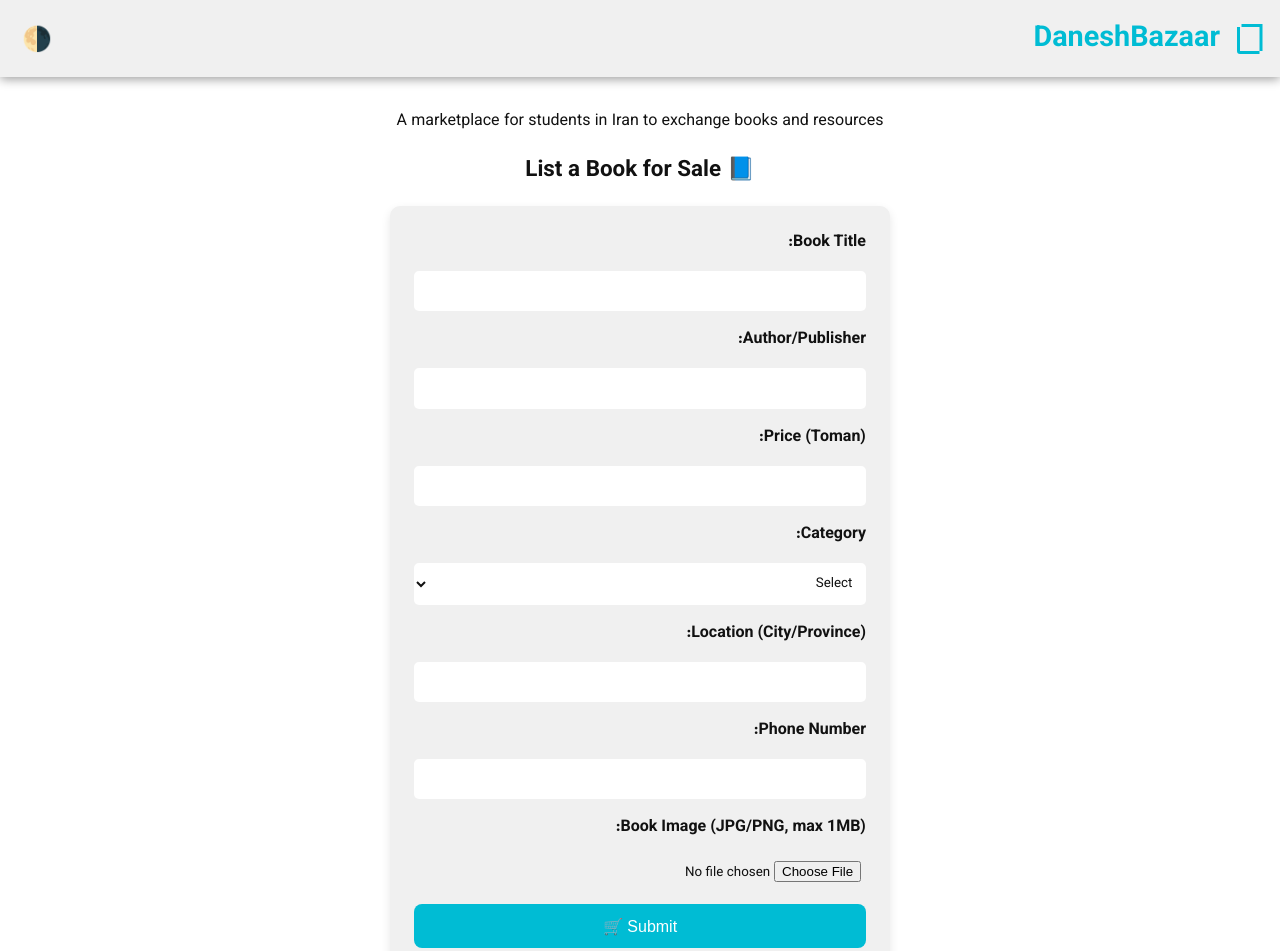
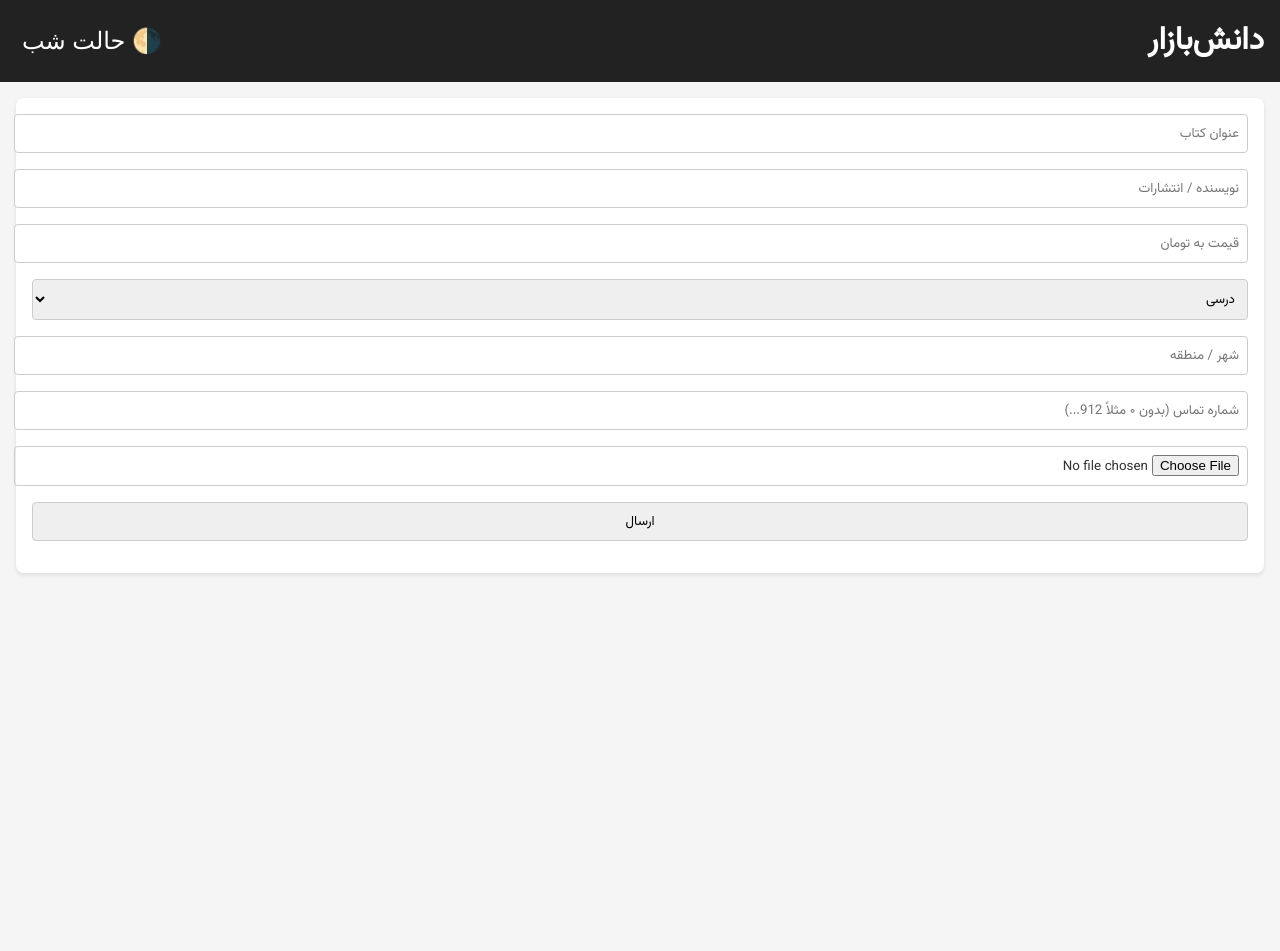
Before and after one commit to daneshbazaaradmin/Daneshbaazar-, a plain HTML site: page index.html in a window 1280 px wide. Shown: the top 951 px of the page. After the commit the page ends 800 px from the top, so only its background shows below. Drawn offline with Linux system fonts and the light colour scheme.

Commit message:
Update index.html

```diff
--- a/index.html
+++ b/index.html
@@ -1,190 +1,102 @@
 <!DOCTYPE html>
-<html lang="en" dir="rtl">
+<html lang="fa" dir="rtl">
 <head>
-  <meta charset="UTF-8" />
-  <meta name="viewport" content="width=device-width, initial-scale=1.0"/>
-  <title>DaneshBazaar</title>
-  <link href="https://fonts.googleapis.com/css2?family=Vazirmatn:wght@400;700&display=swap" rel="stylesheet">
+  <meta charset="UTF-8">
+  <meta name="viewport" content="width=device-width, initial-scale=1.0">
+  <title>دانش‌بازار</title>
+  <link href="https://fonts.googleapis.com/css2?family=Vazirmatn&display=swap" rel="stylesheet">
   <style>
-    :root {
-      --bg-color: #ffffff;
-      --text-color: #111111;
-      --card-color: #f0f0f0;
-      --input-bg: #ffffff;
-      --input-text: #111111;
-      --accent-color: #00bcd4;
-    }
-
-    body.dark {
-      --bg-color: #121212;
-      --text-color: #ffffff;
-      --card-color: #1e1e1e;
-      --input-bg: #2c2c2c;
-      --input-text: #ffffff;
-    }
-
     body {
       font-family: 'Vazirmatn', sans-serif;
-      background-color: var(--bg-color);
-      color: var(--text-color);
+      background-color: #f5f5f5;
+      color: #333;
       margin: 0;
       padding: 0;
+      direction: rtl;
     }
-
+    body.dark {
+      background-color: #121212;
+      color: #fff;
+    }
     header {
-      background-color: var(--card-color);
+      background-color: #222;
+      color: #fff;
       padding: 1rem;
       display: flex;
       justify-content: space-between;
       align-items: center;
-      box-shadow: 0 2px 10px #00000066;
     }
-
-    .logo {
-      display: flex;
-      align-items: center;
-      gap: 0.5rem;
+    header h1 {
+      margin: 0;
     }
-
-    .logo svg {
-      width: 36px;
-      height: 36px;
-      fill: var(--accent-color);
+    main {
+      padding: 1rem;
     }
-
-    h1 {
-      font-size: 1.8rem;
-      margin: 0;
-      color: var(--accent-color);
+    form {
+      background: #fff;
+      padding: 1rem;
+      border-radius: 8px;
+      box-shadow: 0 2px 4px rgba(0,0,0,0.1);
+      margin-bottom: 1rem;
     }
-
+    body.dark form {
+      background: #1e1e1e;
+    }
+    form input, form select, form button {
+      width: 100%;
+      padding: 0.5rem;
+      margin-bottom: 1rem;
+      border: 1px solid #ccc;
+      border-radius: 4px;
+      font-family: inherit;
+    }
+    .book {
+      background: #fff;
+      padding: 1rem;
+      margin-bottom: 1rem;
+      border-radius: 8px;
+      box-shadow: 0 2px 4px rgba(0,0,0,0.1);
+    }
+    body.dark .book {
+      background: #1e1e1e;
+    }
+    .book img {
+      max-width: 100%;
+      border-radius: 4px;
+    }
     #themeToggle {
       background: none;
       border: none;
+      color: white;
       font-size: 1.5rem;
       cursor: pointer;
-      color: var(--accent-color);
-    }
-
-    main {
-      padding: 1rem;
-      max-width: 500px;
-      margin: auto;
-    }
-
-    h2 {
-      text-align: center;
-      font-size: 1.4rem;
-    }
-
-    form {
-      display: flex;
-      flex-direction: column;
-      gap: 1rem;
-      background-color: var(--card-color);
-      padding: 1.5rem;
-      border-radius: 10px;
-      box-shadow: 0 4px 10px rgba(0,0,0,0.1);
-    }
-
-    input, select {
-      padding: 0.6rem;
-      border: none;
-      border-radius: 5px;
-      background-color: var(--input-bg);
-      color: var(--input-text);
-      font-family: inherit;
-    }
-
-    input[type="file"] {
-      padding: 0.3rem;
-      background-color: transparent;
-      color: var(--text-color);
-    }
-
-    button[type="submit"] {
-      background-color: var(--accent-color);
-      color: white;
-      border: none;
-      padding: 0.8rem;
-      border-radius: 8px;
-      cursor: pointer;
-      font-size: 1rem;
-    }
-
-    .listing {
-      margin-top: 2rem;
-    }
-
-    .book {
-      background-color: var(--card-color);
-      border: 1px solid #ccc;
-      border-radius: 10px;
-      padding: 1rem;
-      margin-bottom: 1rem;
-    }
-
-    .book img {
-      max-width: 100%;
-      height: auto;
-      margin-bottom: 0.5rem;
-      border-radius: 8px;
-    }
-
-    label {
-      font-weight: bold;
     }
   </style>
 </head>
 <body>
   <header>
-    <div class="logo">
-      <svg xmlns="http://www.w3.org/2000/svg" viewBox="0 0 24 24">
-        <path d="M6 4v16a2 2 0 0 0 2 2h13v-2H8V4H6zm3-2v2h12v16h2V2H9z"/>
-      </svg>
-      <h1>DaneshBazaar</h1>
-    </div>
-    <button id="themeToggle" title="Toggle dark/light mode">🌗</button>
+    <h1>دانش‌بازار</h1>
+    <button id="themeToggle">🌗 حالت شب</button>
   </header>
-
   <main>
-    <p style="text-align:center;">A marketplace for students in Iran to exchange books and resources</p>
-    <h2>📘 List a Book for Sale</h2>
     <form id="bookForm">
-      <label>Book Title:</label>
-      <input type="text" id="title" required>
-
-      <label>Author/Publisher:</label>
-      <input type="text" id="author" required>
-
-      <label>Price (Toman):</label>
-      <input type="number" id="price" required>
-
-      <label>Category:</label>
-      <select id="category" required>
-        <option value="" disabled selected>Select</option>
-        <option>Educational</option>
-        <option>Exam Prep</option>
-        <option>Language</option>
-        <option>Fiction</option>
-        <option>Misc</option>
+      <input type="text" id="title" placeholder="عنوان کتاب">
+      <input type="text" id="author" placeholder="نویسنده / انتشارات">
+      <input type="text" id="price" placeholder="قیمت به تومان">
+      <select id="category">
+        <option value="درسی">درسی</option>
+        <option value="زبان">زبان</option>
+        <option value="کنکور">کنکور</option>
+        <option value="داستانی">داستانی</option>
+        <option value="متفرقه">متفرقه</option>
       </select>
-
-      <label>Location (City/Province):</label>
-      <input type="text" id="location" required>
-
-      <label>Phone Number:</label>
-      <input type="text" id="phone" required>
-
-      <label>Book Image (JPG/PNG, max 1MB):</label>
+      <input type="text" id="location" placeholder="شهر / منطقه">
+      <input type="text" id="phone" placeholder="شماره تماس (بدون ۰ مثلاً 912...)" maxlength="11">
       <input type="file" id="bookImage" accept="image/png, image/jpeg">
-
-      <button type="submit">Submit 🛒</button>
+      <button type="submit">ارسال</button>
     </form>
-
-    <section class="listing" id="bookList"></section>
+    <section id="bookList"></section>
   </main>
-
-  <script type="module" src="script.js"></script>
+  <script src="script.js"></script>
 </body>
 </html>
```
